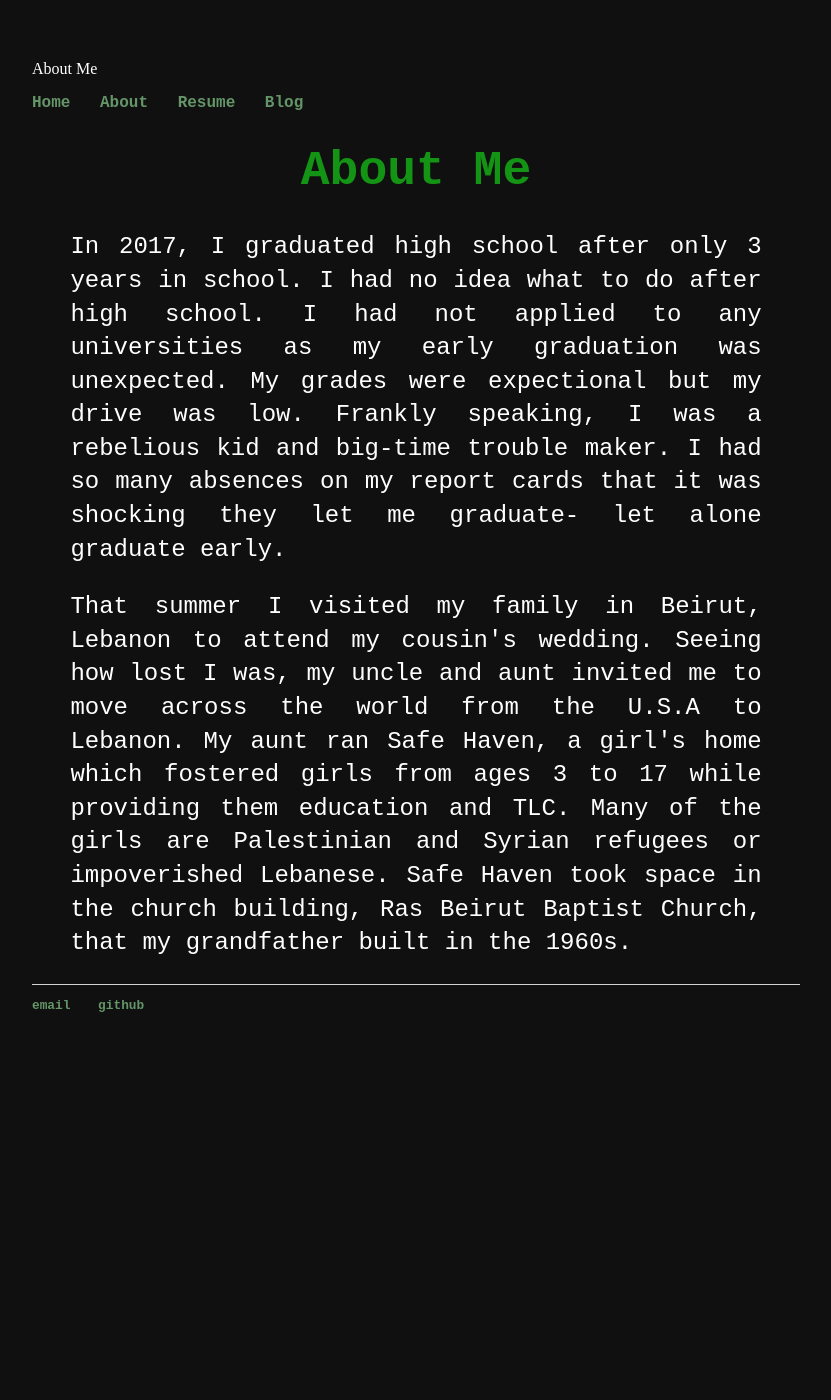
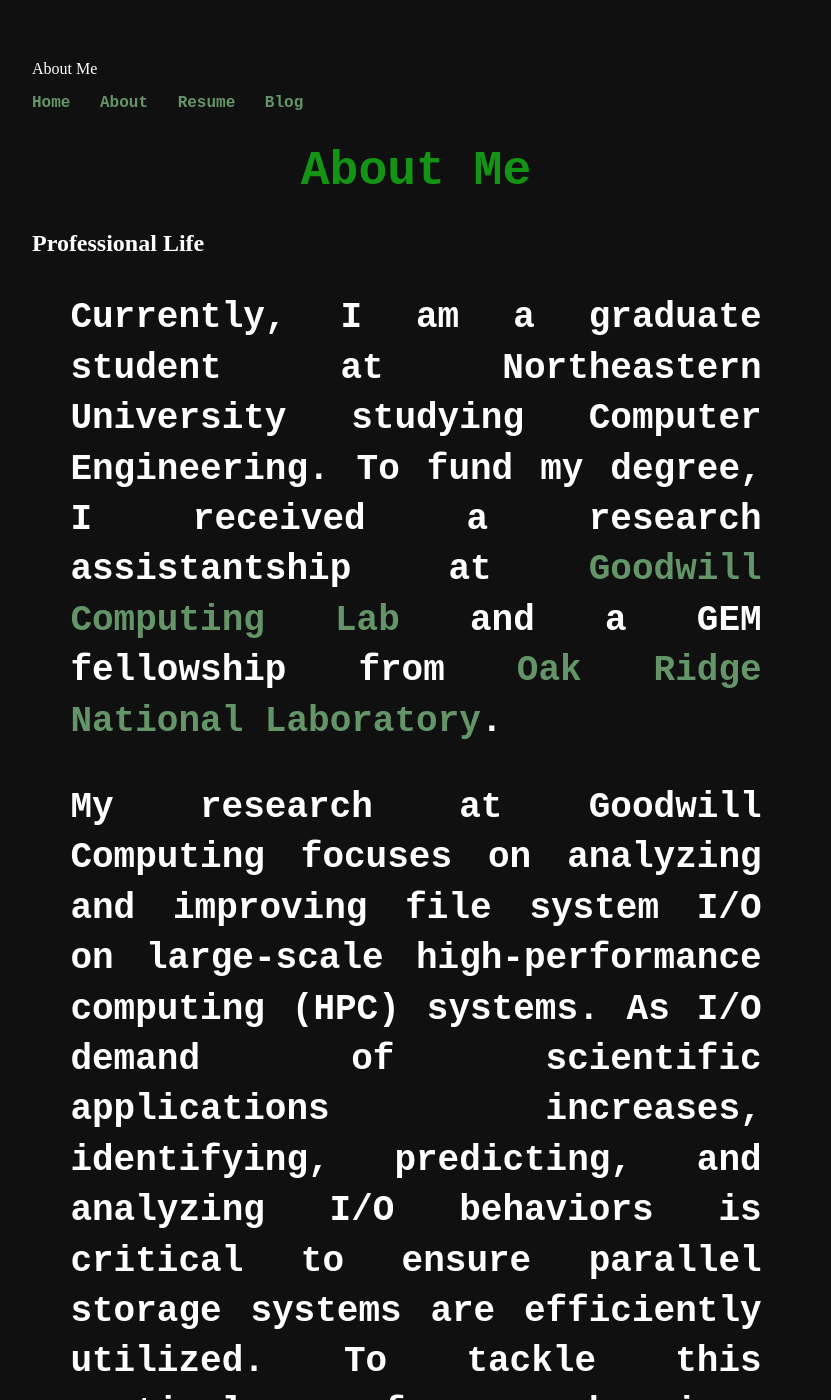
Before and after one commit to emilyjcosta5/emilyjcosta5.github.io, a Jekyll site: the page built from about/index.html, in a window 1280 px wide and 1400 px high. Shown: the whole window, without its empty margins (224-1055 px from the left). Built offline with Jekyll 4.4.1, drawn with Linux system fonts in a browser that asks for light colours; some of the changed text lies outside the part shown.

Commit message:
fixing the about me

```diff
--- a/about/index.html
+++ b/about/index.html
@@ -5,5 +5,10 @@
 
 <h1>{{ page.title }}</h1>
 
-<p> In 2017, I graduated high school after only 3 years in school. I had no idea what to do after high school. I had not applied to any universities as my early graduation was unexpected. My grades were expectional but my drive was low. Frankly speaking, I was a rebelious kid and big-time trouble maker. I had so many absences on my report cards that it was shocking they let me graduate- let alone graduate early.</p>
-<p> That summer I visited my family in Beirut, Lebanon to attend my cousin's wedding. Seeing how lost I was, my uncle and aunt invited me to move across the world from the U.S.A to Lebanon. My aunt ran Safe Haven, a girl's home which fostered girls from ages 3 to 17 while providing them education and TLC. Many of the girls are Palestinian and Syrian refugees or impoverished Lebanese. Safe Haven took space in the church building, Ras Beirut Baptist Church, that my grandfather built in the 1960s.</p>
+<h2> Professional Life <h2>
+<p> Currently, I am a graduate student at Northeastern University studying Computer Engineering. To fund my degree, I received a research assistantship at <a href="https://goodwillcomputinglab.github.io/">Goodwill Computing Lab </a> and a GEM fellowship from <a href="https://www.ornl.gov/">Oak Ridge National Laboratory</a>. </p>
+<p> My research at Goodwill Computing focuses on analyzing and improving file system I/O on large-scale high-performance computing (HPC) systems. As I/O demand of scientific applications increases, identifying, predicting, and analyzing I/O behaviors is critical to ensure parallel storage systems are efficiently utilized. To tackle this particular performance barrier, I developed a unique methodology that can be used to perform temporal and feature analyses that detects interesting I/O patterns in production HPC systems. My work also delves into the implications for operating and managing new cutting-edge supercomputer systems. My first paper as first author is based on this research and set to be published at <a href="https://sc21.supercomputing.org/">SC '21</a>. </p>
+<p> In addition to my university research, I am involved with the CANcer Distributed Learning Environment (CANDLE) project at Oak Ridge National Laboratory. As part of the Exascale Computing Project (ECP) and in collaboration with the National Cancer Institute (NCI), the CANDLE project is developing methodology to train deep learning models that accurately classifies and analyzes pathology reports on HPC systems. The CANDLE project has historically used computation resources at the Oak Ridge Leadership Computing Facility (OLCF) such as Summit and Titan. Soon, OLCF is deploying Frontier, the first computing system to exceed exa-FLOPs. To enable users to prepare for using the new exascale resource, OLCF deployed Spock, a smaller system with similar architecture to Frontier. My current role in the CANDLE project is to help transition to Frontier, which uses AMD MI100 GPUs. This is a major shift in architecture from the previously used Summit supercomputer which uses NVIDIA Volta V100 GPUs.  </p>
+<p> My research at CANDLE accesses the potential performance of Frontier's architecture. I use Spock to analyze the expected performance of BERT, a transformer-based machine learning technique for natural language processing pre-training, on Frontier. This performance is compared with Summit and Perlmutter, a new supercomputer at the <a href="https://www.nersc.gov/">National Energy Research Scientific Computing Center (NERSC). </a>. This research is ongoing and I expect a publication in early 2022. </p>
+<h2> Personal Life <h2>
+<p> In my freetime, I enjoy sailing, cooking, hiking, reading, grabbing a nice cocktail, and writing poetry. </p>
```
